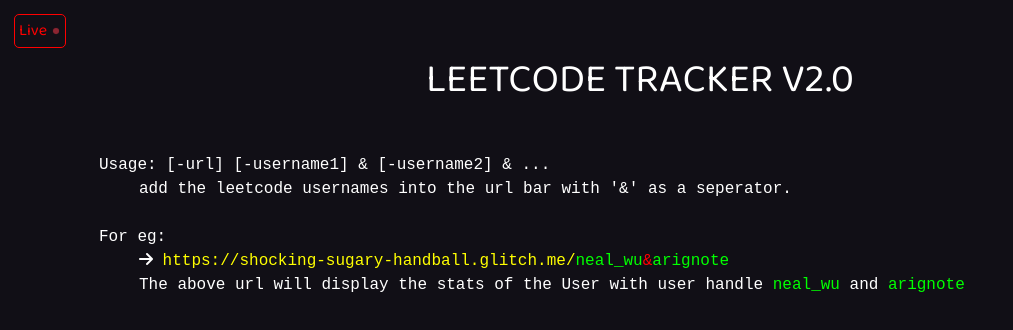
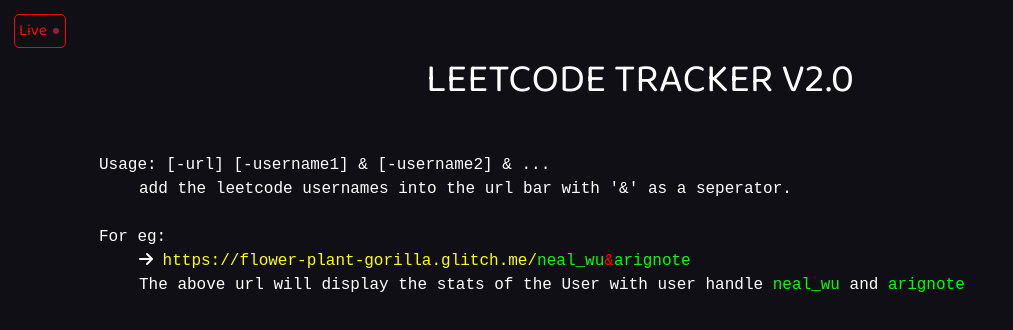
Before and after one commit to thisisbipin/leetcode-tracker, a React (Create React App) app in the folder frontend/: page / in a window 1280 px wide. Shown: the top 330 px of the page, without its empty margins (0-1013 px from the left). Built offline with nearby package versions, Linux system fonts and the light colour scheme.

Commit message:
updated url

```diff
--- a/frontend/src/App.jsx
+++ b/frontend/src/App.jsx
@@ -104,7 +104,7 @@
                             ></span>
                             <i className="fa-solid fa-arrow-right"></i>{" "}
                             <span style={{ color: "yellow" }}>
-                                https://shocking-sugary-handball.glitch.me/
+                                https://flower-plant-gorilla.glitch.me/
                             </span>
                             <span style={{ color: "lime" }}>neal_wu</span>
                             <span style={{ color: "red" }}>&</span>
```
Also changed, not shown: 6 other files (tests, documents, lock files or other folders).
